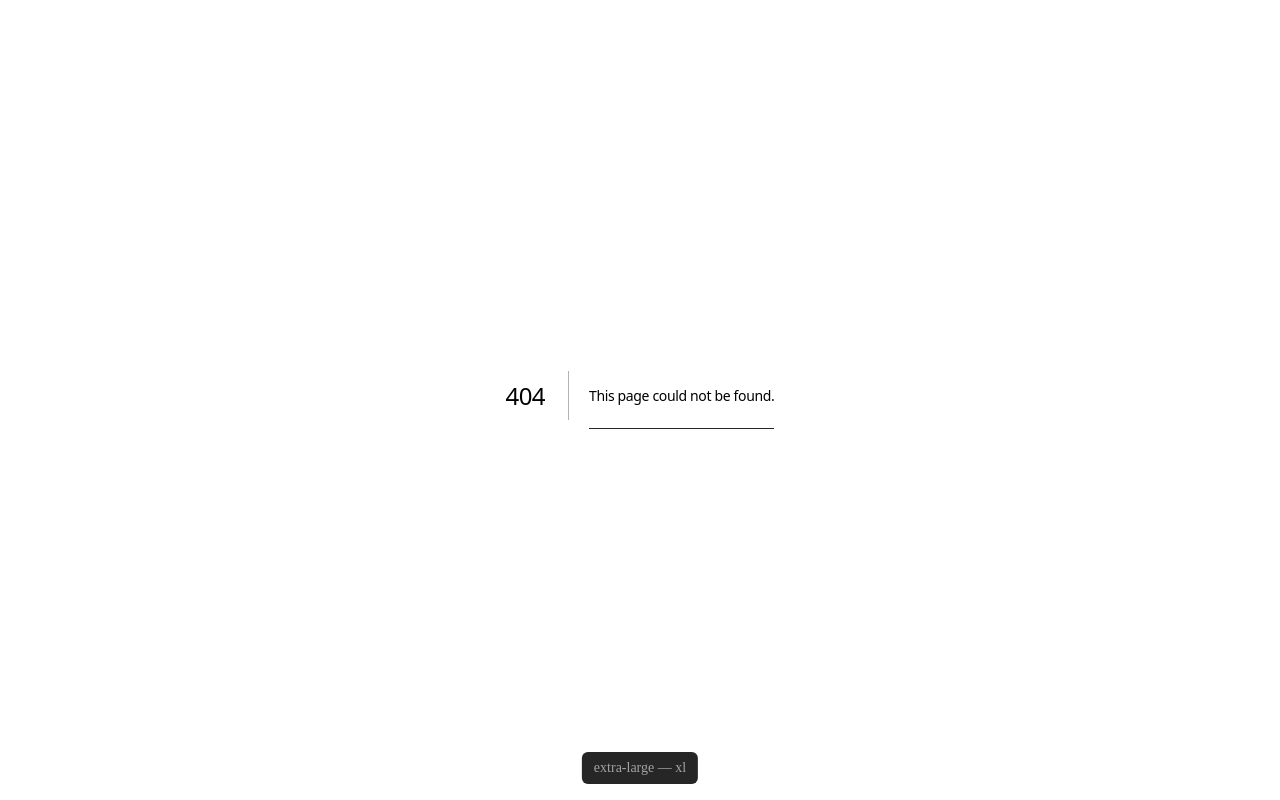
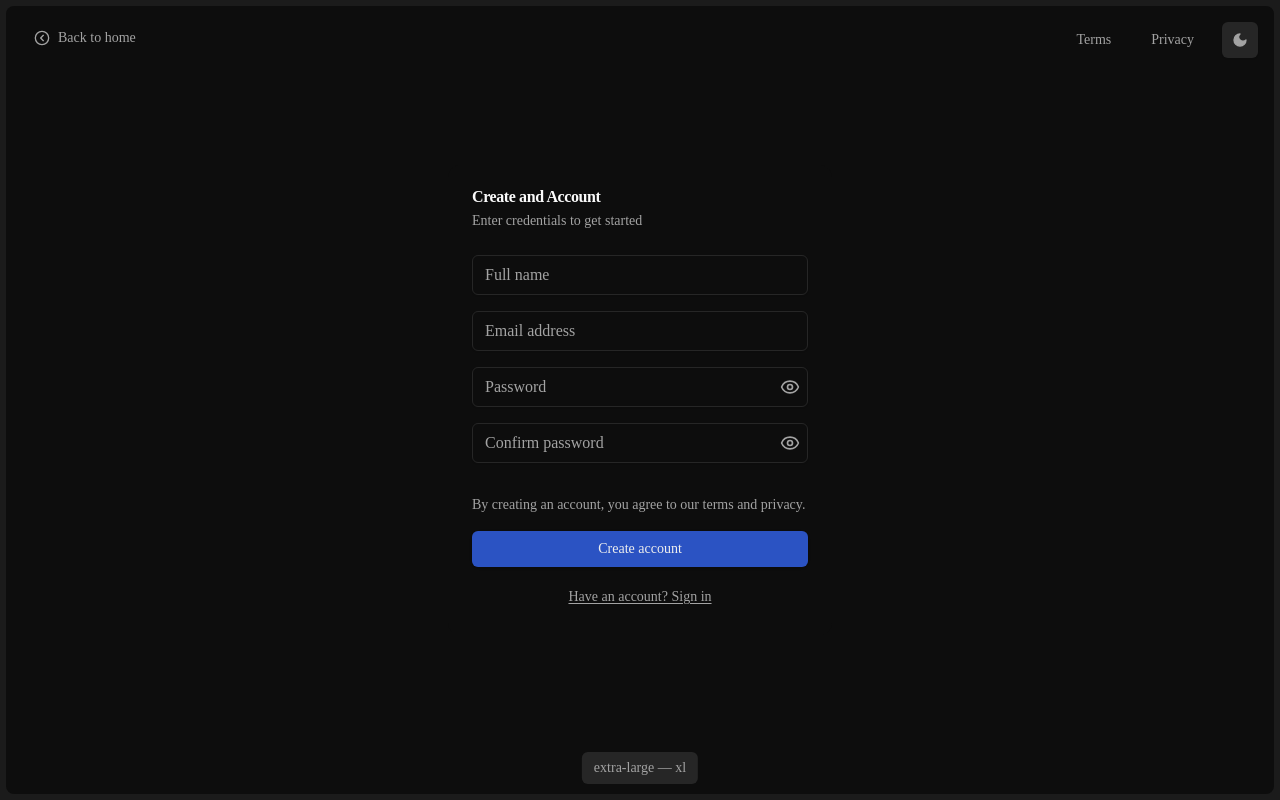
Before and after one commit to unorodeo/authexp_, a Next.js app: page /sign-up in a window 1280 px wide. Before the commit this address had no page. Built offline with nearby package versions, Linux system fonts and the light colour scheme.

Commit message:
feat: sign-up page

```diff
--- /dev/null
+++ b/app/(auth)/sign-up/page.tsx
@@ -0,0 +1,74 @@
+import {
+  Card,
+  CardContent,
+  CardDescription,
+  CardHeader,
+  CardTitle,
+} from "@/components/ui/card";
+
+import { Button } from "@/components/ui/button";
+import { HR } from "@/components/ui/hr";
+import { Input } from "@/components/ui/input";
+import { Label } from "@/components/ui/label";
+import Link from "next/link";
+import { OAuth } from "@/components/oauth";
+import PasswordInput from "@/components/password";
+import { cn } from "@/utils/cn";
+import { focusRing } from "@/utils/focuses";
+
+export default function SignUp() {
+  return (
+    <section className="flex flex-col items-center justify-center h-full">
+      <Card className="border-none shadow-none">
+        <CardHeader>
+          <CardTitle>Create and Account</CardTitle>
+          <CardDescription>Enter credentials to get started</CardDescription>
+        </CardHeader>
+        <CardContent className="space-y-6 md:w-96">
+          <form
+            action="#"
+            className="grid gap-4"
+          >
+            <div className="grid gap-2">
+              <Label className="sr-only">full name</Label>
+              <Input
+                type="text"
+                placeholder="Full name"
+                autoComplete="off"
+              />
+            </div>
+            <div className="grid gap-2">
+              <Label className="sr-only">email address</Label>
+              <Input
+                type="email"
+                placeholder="Email address"
+                autoComplete="email"
+              />
+            </div>
+            <div className="grid gap-2">
+              <Label className="sr-only">password</Label>
+              <PasswordInput autoComplete="off" />
+            </div>
+            <div className="grid gap-2">
+              <Label className="sr-only">confirm password</Label>
+              <PasswordInput autoComplete="off" placeholder="Confirm password" />
+            </div>
+            <p className="small muted">By creating an account, you agree to our terms and privacy.</p>
+            <Button type="submit">Create account</Button>
+            <div className="flex justify-center">
+              <Link
+                href={"/sign-in"}
+                className={cn(
+                  "text-sm font-medium p-1 text-muted-foreground hover:text-foreground rounded-lg underline underline-offset-2",
+                  focusRing
+                )}
+              >
+                Have an account? Sign in
+              </Link>
+            </div>
+          </form>
+        </CardContent>
+      </Card>
+    </section>
+  );
+}
```
